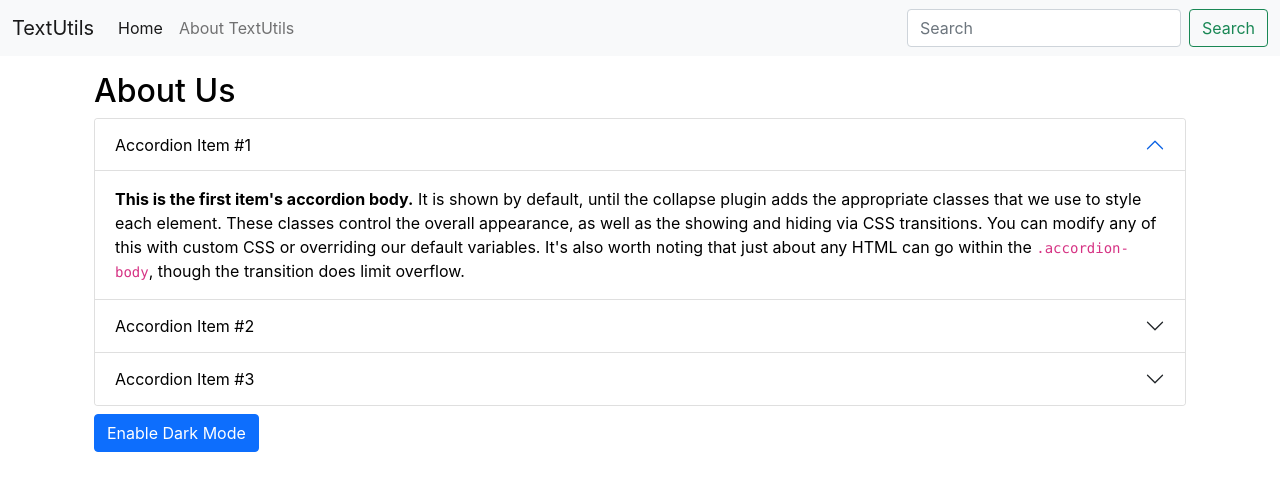
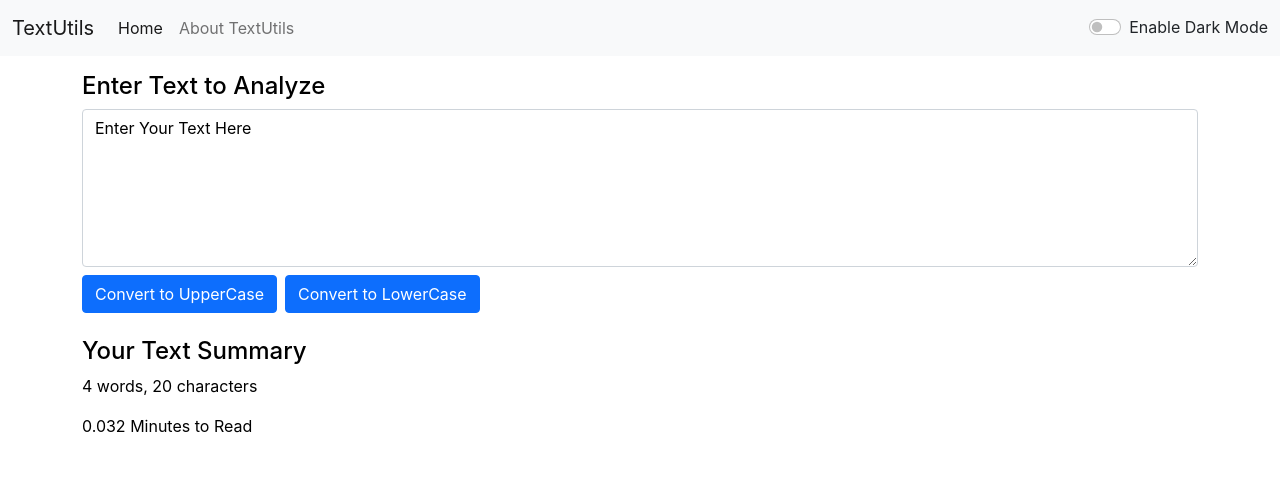
Before and after one commit to mlscgescoe/TextUtils, a React (Create React App) app: page / in a window 1280 px wide. Shown: the top 490 px of the page. Built offline with nearby package versions, Linux system fonts and the light colour scheme.

Commit message:
Improved Dark Mode

```diff
--- a/src/App.js
+++ b/src/App.js
@@ -3,16 +3,32 @@
 import Navbar from './components/Navbar';
 import TextForm from './components/TextForm';
 import About from './components/About';
+import React, { useState } from "react";
 
 function App() {
+
+  const [mode, setMode] = useState('light') //checks if dark mode is enabled or not
+
+  const toggleMode = ()=>{
+    if(mode==='dark'){
+      setMode('light');
+      document.body.style.backgroundColor = 'white'
+    }
+
+    else{
+      setMode('dark');
+      document.body.style.backgroundColor = 'grey'
+    }
+  }
+
   return (
     <>
       <Navbar title = "TextUtils"
-        aboutText = "About TextUtils"/>
+        aboutText = "About TextUtils" mode={mode} toggleMode={toggleMode}/>
 
       <div className="container my-3">
-        {/* <TextForm heading = "Enter Text to Analyze"/> */}
-        <About/>
+        <TextForm heading = "Enter Text to Analyze" mode={mode}/>
+        {/* <About/> */}
       </div>
     </>
   );
--- a/src/components/About.js
+++ b/src/components/About.js
@@ -21,7 +21,9 @@
         setMyStyle({
             color: "white",
             backgroundColor: "black",
+            border: "1px solid white"
           });
+
         setbtnText("Enable Light Mode")
     }
   };
--- a/src/components/Navbar.js
+++ b/src/components/Navbar.js
@@ -2,7 +2,7 @@
 
 export default function (props) {
   return (
-    <nav className="navbar navbar-expand-lg navbar-light bg-light">
+    <nav className={`navbar navbar-expand-lg navbar-${props.mode} bg-${props.mode}`}>
       <div className="container-fluid">
         <a className="navbar-brand" href="/">
           {props.title}
@@ -31,7 +31,7 @@
               </a>
             </li>
           </ul>
-          <form className="d-flex">
+          {/* <form className="d-flex">
             <input
               className="form-control me-2"
               type="search"
@@ -41,7 +41,12 @@
             <button className="btn btn-outline-success" type="submit">
               Search
             </button>
-          </form>
+          </form> */}
+
+          <div className={`form-check form-switch text-${props.mode === 'dark'?'light':'dark'}`}>
+            <input className="form-check-input" type="checkbox" role="switch" id="flexSwitchCheckDefault" onClick={props.toggleMode}/>
+            <label className="form-check-label" htmlFor="flexSwitchCheckDefault">Enable Dark Mode</label>
+          </div>
         </div>
       </div>
     </nav>
--- a/src/components/TextForm.js
+++ b/src/components/TextForm.js
@@ -23,14 +23,14 @@
 
     return (
     <>
-      <h4>{props.heading}</h4>
+      <h4 style={{color: props.mode === 'dark'?'white':'black'}}>{props.heading}</h4>
       <div className="mb-3">
-        <textarea className="form-control" id="myBox" rows="6" value={text} onChange={handleChange}></textarea>
+        <textarea className="form-control" id="myBox" rows="6" style={{backgroundColor: props.mode === 'dark'?'grey':'white', color: props.mode === 'dark'?'white':'black'}} value={text} onChange={handleChange}></textarea>
         <button className="btn btn-primary my-2" onClick={upperClick}>Convert to UpperCase</button>
         <button className="btn btn-primary my-2 mx-2" onClick={lowerClick}>Convert to LowerCase</button>
       </div>
 
-      <div className="my-3">
+      <div className="my-3" style={{color: props.mode === 'dark'?'white':'black'}}>
           <h4>Your Text Summary</h4>
           <p>{text.split(" ").length} words, {text.length} characters</p>
           <p>{0.008 * text.split(" ").length} Minutes to Read</p>
```
